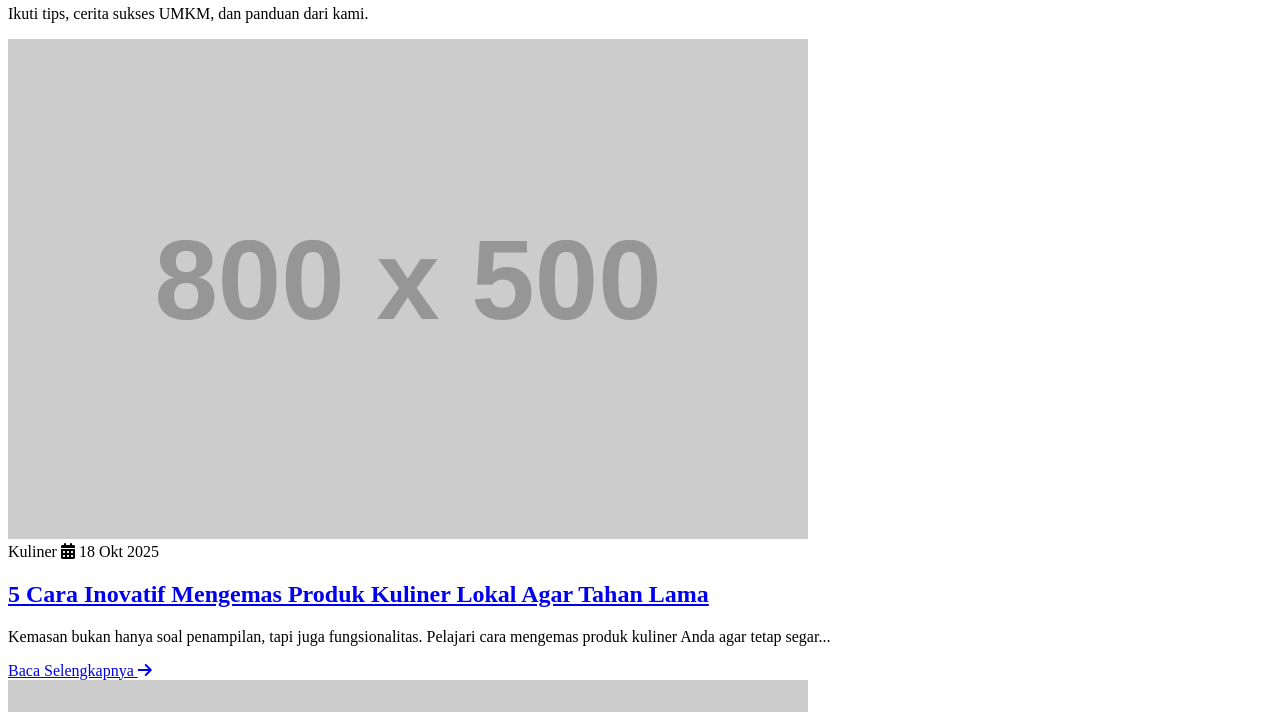
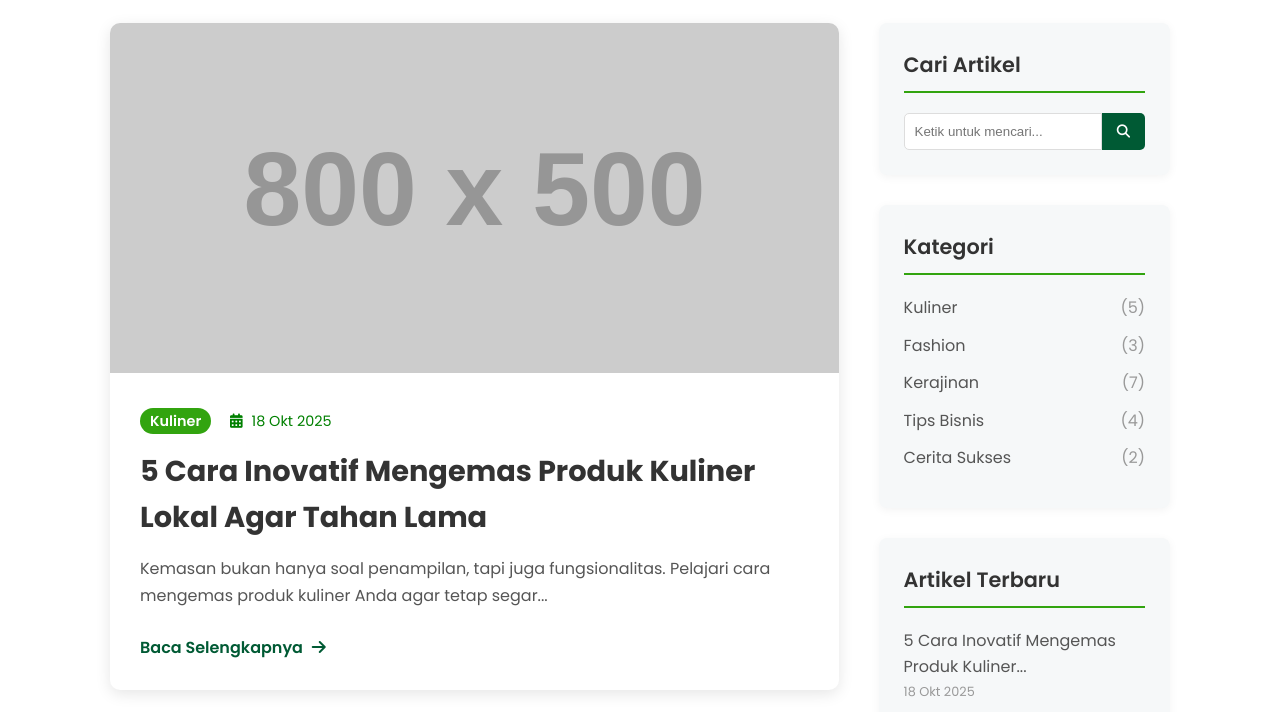
Before and after one commit to Faza25/Landing-Page-UMKM, a plain HTML site: page blog.html in a window 1280 px wide. Shown: the part 285-997 px from the top of the page. Drawn offline with Linux system fonts and the light colour scheme; the site is published under a folder, as on GitHub Pages, so addresses that start at the root find nothing; placeholder pictures from the web are drawn by us.

Commit message:
revisi 6

```diff
--- a/blog.html
+++ b/blog.html
@@ -8,8 +8,8 @@
     <link rel="preconnect" href="https://fonts.gstatic.com" crossorigin>
     <link href="https://fonts.googleapis.com/css2?family=Poppins:wght@400;600;700&display=swap" rel="stylesheet">
     <link rel="stylesheet" href="https://cdnjs.cloudflare.com/ajax/libs/font-awesome/6.5.2/css/all.min.css"/>
-    <link rel="stylesheet" href="/CSS/blog.css">
-    <link rel="stylesheet" href="/CSS/style.css">
+    <link rel="stylesheet" href="./CSS/blog.css">
+    <link rel="stylesheet" href="./CSS/style.css">
 </head>
 
 <body>
@@ -198,7 +198,7 @@
         </div>
     </div>
 </footer>
-    <script src="script.js"></script>
+    <script src="./script.js"></script>
 
 </body>
 </html>
```
Also changed, not shown: index.html (+2 -2 lines), login.html (+2 -2 lines).
